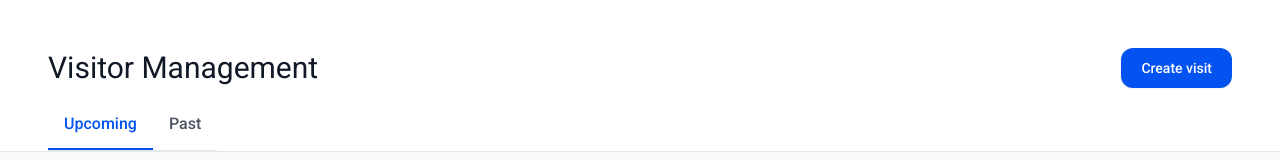
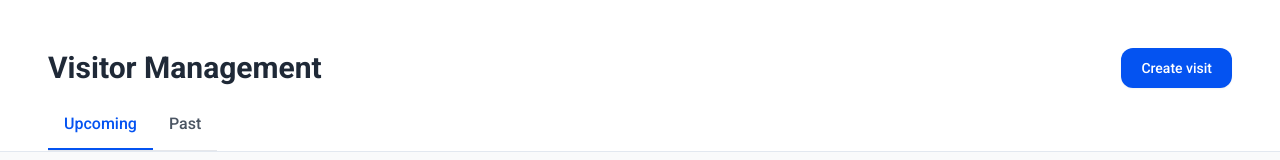
Before and after one commit to abigaelcanova/Test, a React (Vite) app: page / in a window 1280 px wide. Shown: the top 160 px of the page. Built offline with nearby package versions, Linux system fonts and the light colour scheme.

Commit message:
code and page title fixes

```diff
--- a/src/App.jsx
+++ b/src/App.jsx
@@ -411,7 +411,7 @@
       <div className="md:hidden sticky top-0 z-10 bg-white border-b shadow-sm">
         <div className="px-4 py-4 space-y-4">
           <div className="flex items-center justify-between">
-            <h1 className="text-2xl font-normal text-gray-900">Visitor Management</h1>
+            <h1 className="text-2xl font-bold text-gray-800">Visitor Management</h1>
           </div>
 
           <Tabs value={activeTab} onValueChange={setActiveTab}>
@@ -534,7 +534,7 @@
         <div className="bg-white border-b">
           <div className="max-w-[1600px] mx-auto px-12 pt-12 pb-0">
             <div className="flex justify-between items-center mb-6">
-              <h1 className="text-3xl font-normal text-gray-900">Visitor Management</h1>
+              <h1 className="text-3xl font-bold text-gray-800">Visitor Management</h1>
               <Button onClick={() => setIsModalOpen(true)} data-testid="add-visitor-desktop" className="shadow-sm">
                 Create visit
               </Button>
```
Also changed, not shown: vercel.json.
